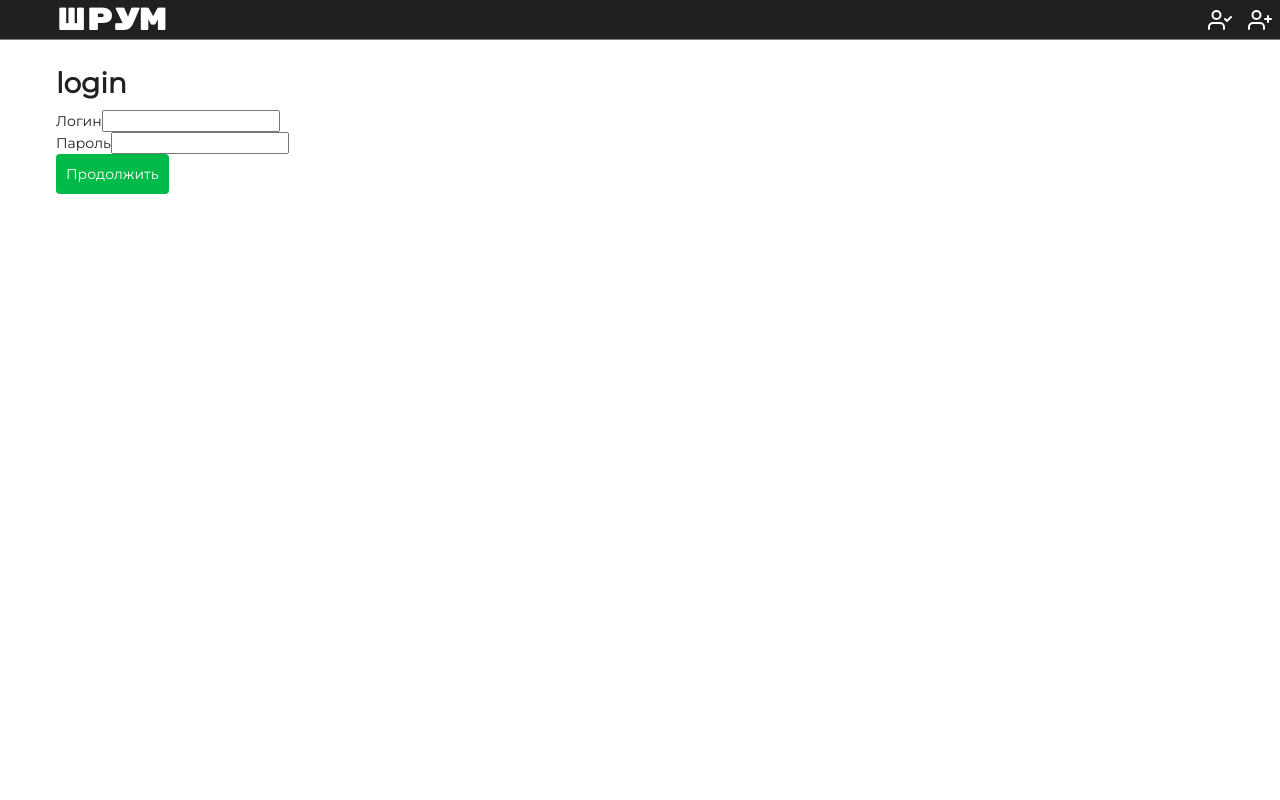
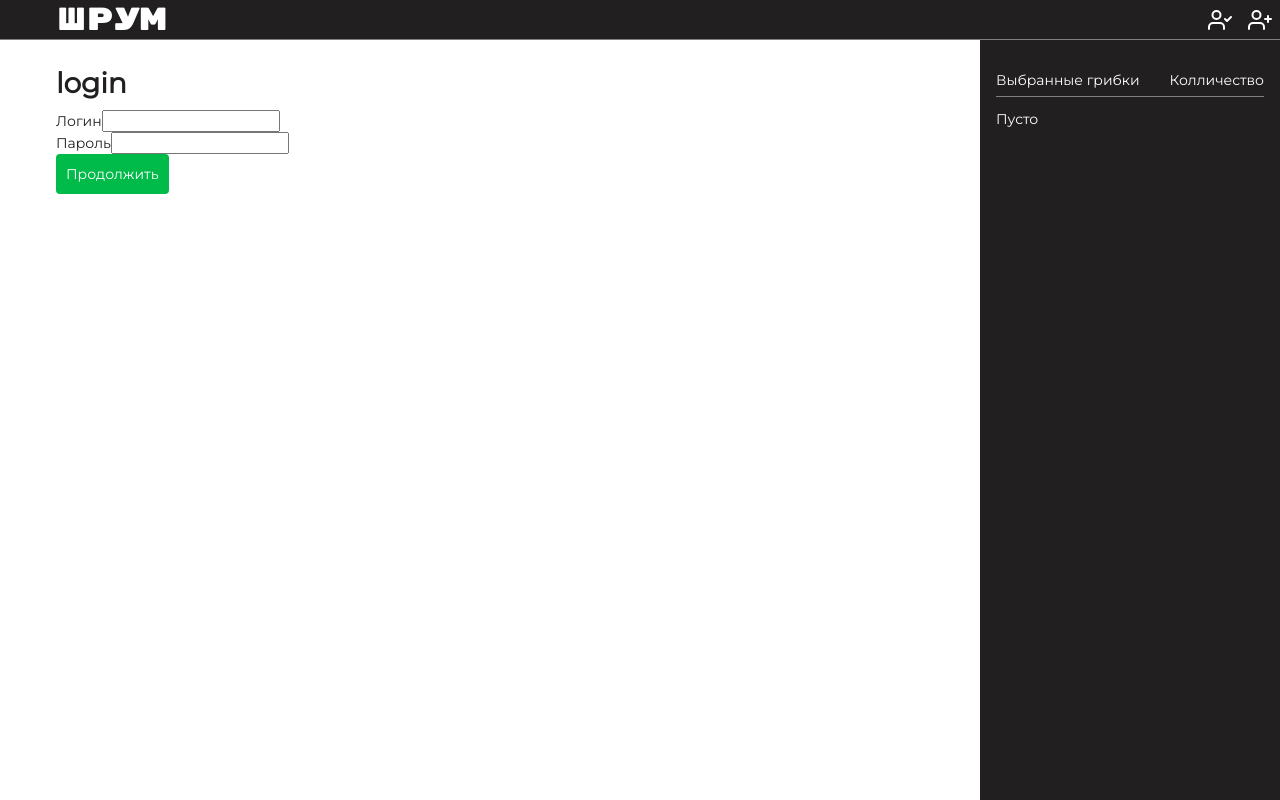
Before and after one commit to t-denisova/shroom, an Angular app: page /login in a window 1280 px wide. Built offline with nearby package versions, Linux system fonts and the light colour scheme.

Commit message:
adding to basket

```diff
--- a/src/app/mushrooms/mushrooms.component.html
+++ b/src/app/mushrooms/mushrooms.component.html
@@ -1,11 +1,13 @@
 <div class="app--mushrooms-list">
     <div class="app--mushroom-card" *ngFor="let mushroom of loadedMushrooms">
         <img
-            class=""
+            class="app--mushroom-card__image"
             [src]="mushroom.imagePath"
             alt="{{ mushroom.name }}">
         <p>{{ mushroom.name }}</p>
-        <button class="app--btn app--btn--secondary">Положить в лукошко</button>
+        <button
+            class="app--btn app--btn--secondary"
+            (click)="onAddMushroom(mushroom)">Положить в лукошко</button>
     </div>
 </div>
 
--- a/src/app/mushrooms/mushrooms.component.ts
+++ b/src/app/mushrooms/mushrooms.component.ts
@@ -1,9 +1,9 @@
 import { Component, OnInit } from '@angular/core';
 import { ActivatedRoute, Params } from '@angular/router';
-import { HttpClient } from '@angular/common/http';
 
 import { MushroomsService } from './mushrooms.service';
 import { Mushroom } from './mushroom.model';
+import { AddingService } from '../shared/adding.service';
 
 @Component({
   selector: 'app-mushrooms',
@@ -16,7 +16,10 @@ export class MushroomsComponent implements OnInit {
   isFetching = false;
   error = null;
 
-  constructor(private route: ActivatedRoute, private mushroomsService: MushroomsService, private http: HttpClient) { }
+  constructor(
+    private route: ActivatedRoute,
+    private mushroomsService: MushroomsService,
+    private addingSerice: AddingService) { }
 
   ngOnInit() {
     this.isFetching = true;
@@ -34,6 +37,10 @@ export class MushroomsComponent implements OnInit {
     );
   }
 
+  onAddMushroom(mushroom: Mushroom) {
+    this.addingSerice.addToBasket(mushroom);
+  }
+
   onHandleError() {
     this.error = null;
   }
--- a/src/app/mushrooms/mushrooms.service.ts
+++ b/src/app/mushrooms/mushrooms.service.ts
@@ -1,6 +1,6 @@
-import { HttpClient, HttpParams } from '@angular/common/http';
+import { HttpClient } from '@angular/common/http';
 import { Mushroom } from './mushroom.model';
-import { map, take, exhaustMap } from 'rxjs/operators';
+import { map } from 'rxjs/operators';
 import { Injectable } from '@angular/core';
 import { Subject } from 'rxjs';
 import { AuthService } from '../auth/auth.service';
--- a/src/app/panel/panel.component.html
+++ b/src/app/panel/panel.component.html
@@ -1 +1,19 @@
-<aside class="app--panel"></aside>
+<aside
+    class="app--panel"
+    [ngClass]="{'app--panel--expanded': expanded}">
+    <section  class="app--structured-list">
+        <div class="app--structured-list-thead">
+            <div class="app--structured-list-row app--structured-list-row--header-row">
+                <div class="app--structured-list-th">Выбранные грибки</div>
+                <div class="app--structured-list-th app--structured-list-content--right">Колличество</div>
+            </div>
+        </div>
+        <div class="app--structured-list-tbody" *ngIf="addedMushrooms.length >= 1">
+            <div class="app--structured-list-row"  *ngFor="let mushroom of addedMushrooms">
+                <div class="app--structured-list-td"> {{ mushroom.mushroom.name }}</div>
+                <div class="app--structured-list-td app--structured-list-content--right">{{ mushroom.amount }}</div>
+            </div>
+        </div>
+        <p *ngIf="addedMushrooms.length < 1">Пусто</p>
+    </section>
+</aside>
--- a/src/app/panel/panel.component.scss
+++ b/src/app/panel/panel.component.scss
@@ -8,7 +8,57 @@
     bottom: 0;
     width: rem(300px);
     background-color: #221F20;
-    display: none;
+    padding: $spacing-2xl;
+    color: white;
+    // display: none;
+}
+
+.app--structured-list {
+    display: table;
+    overflow-x: auto;
+    overflow-y: hidden;
+    width: 100%;
+    border-collapse: collapse;
+    border-spacing: 0;
+    margin-bottom: 5rem;
+    background-color: transparent;
+}
+
+.app--structured-list-row {
+    display: table-row;
+}
+
+.app--structured-list-thead {
+    display: table-header-group;
+    vertical-align: middle;
+    border-bottom: 1px solid gray;
+}
+
+.app--structured-list-th {
+    display: table-cell;
+    height: rem(40px);
+    text-align: left;
+    vertical-align: bottom;
+}
+
+.app--structured-list-tbody {
+    display: table-row-group;
+    vertical-align: middle;
+}
+
+.app--structured-list-td {
+    position: relative;
+    display: table-cell;
+    max-width: 36rem;
+}
+
+.app--structured-list-td,
+.app--structured-list-th {
+    padding: $spacing-x 0 $spacing-x 0;
+}
+
+.app--structured-list-content--right {
+    text-align: right;
 }
 
 .app--panel--expanded {
--- a/src/app/panel/panel.component.ts
+++ b/src/app/panel/panel.component.ts
@@ -1,4 +1,6 @@
 import { Component, OnInit } from '@angular/core';
+
+import { AddingService, MushroomData } from '../shared/adding.service';
 
 @Component({
   selector: 'app-panel',
@@ -6,10 +8,12 @@ import { Component, OnInit } from '@angular/core';
   styleUrls: ['./panel.component.scss']
 })
 export class PanelComponent implements OnInit {
+  addedMushrooms: MushroomData[] = [];
+  expaneded = false;
 
-  constructor() { }
+  constructor(private addingService: AddingService) { }
 
   ngOnInit() {
+    this.addedMushrooms = this.addingService.getMushrooms();
   }
-
 }
--- /dev/null
+++ b/src/app/shared/adding.service.ts
@@ -0,0 +1,28 @@
+import { Injectable } from '@angular/core';
+
+import { Mushroom } from '../mushrooms/mushroom.model';
+
+export interface MushroomData {
+    amount: number,
+    mushroom: Mushroom;
+}
+
+@Injectable({providedIn: 'root'})
+export class AddingService {
+    private addedMushrooms: MushroomData[] = [];
+
+    getMushrooms() {
+        return this.addedMushrooms;
+    }
+
+    addToBasket(newMushroom: Mushroom) {
+        let mushroom = this.addedMushrooms.find(
+            m => m.mushroom === newMushroom
+        );
+        if (mushroom === undefined) {
+            this.addedMushrooms.push({amount: 1, mushroom: newMushroom});
+        } else {
+            mushroom.amount++;
+        }
+    }
+}
```
